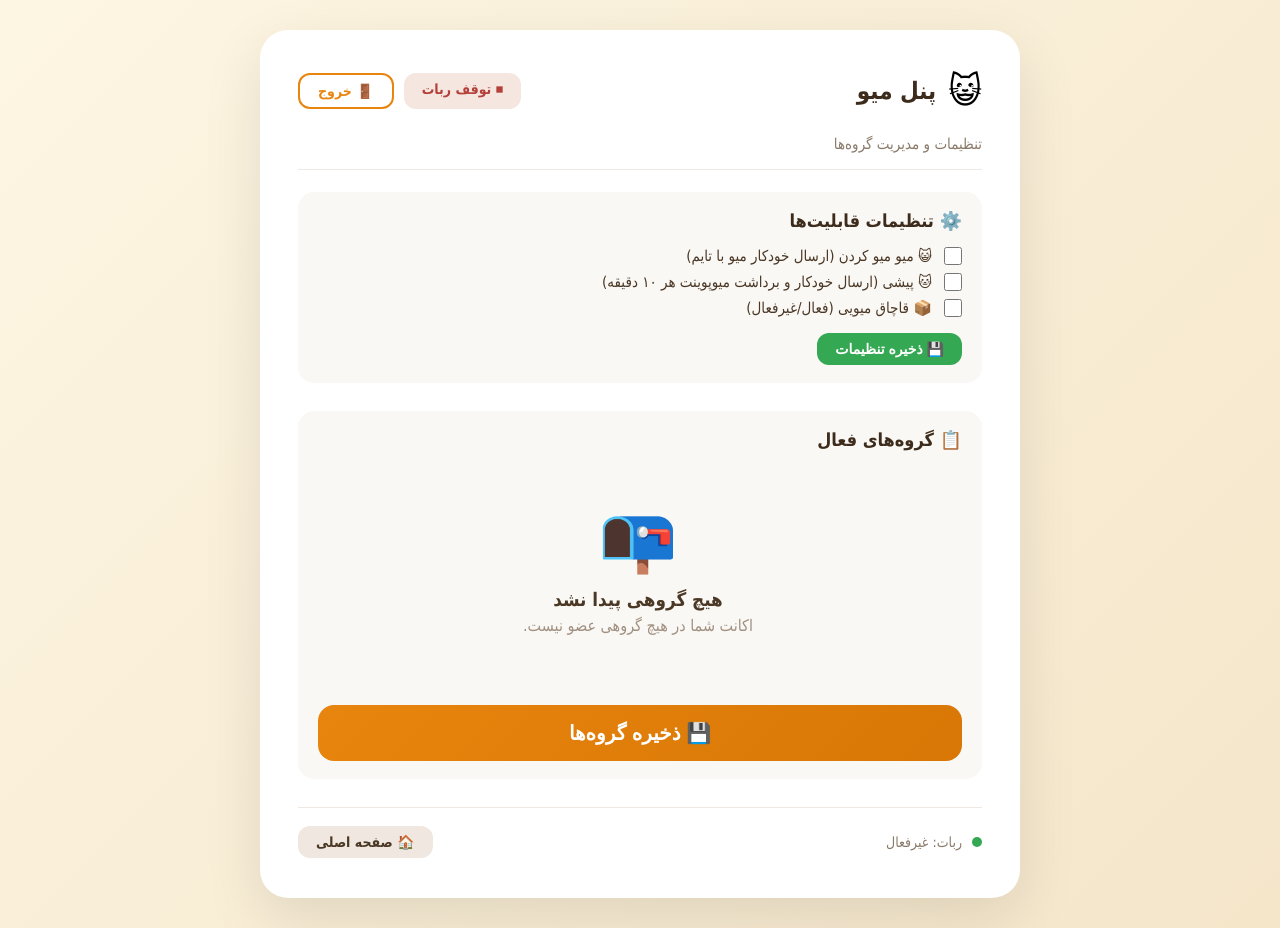
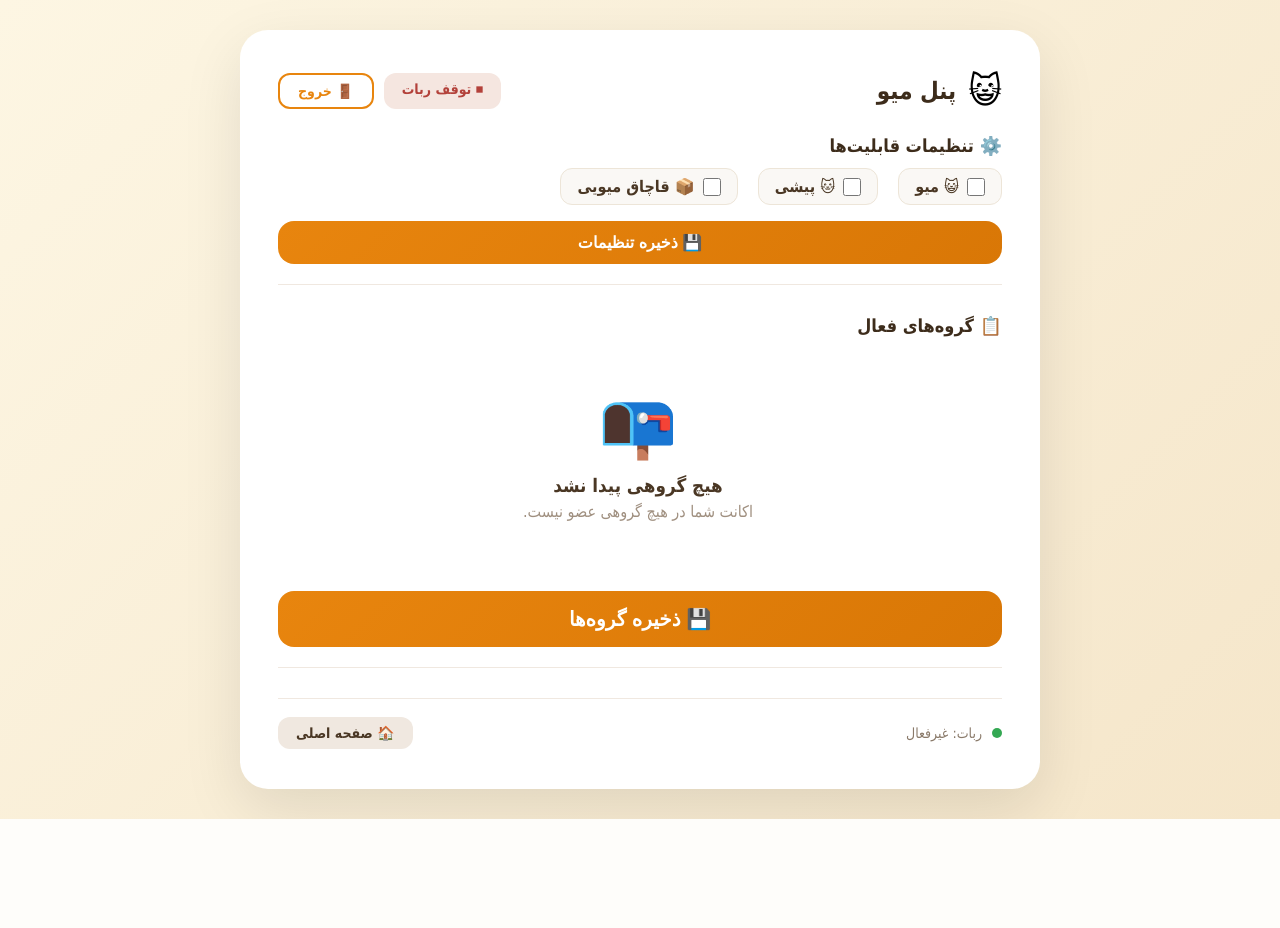
Before and after one commit to FDRIVPN/Selfbot, a Flask app: template templates/dashboard.html in a window 1280 px wide. After the commit the page ends 819 px from the top, so only its background shows below. Run offline with Flask 3, Linux system fonts and the light colour scheme; the template is opened without the code that fills it, so the values that code supplies are empty; parts of the project's set-up code (start-up, migrations or seed data) failed here and were passed over.

Commit message:
Update dashboard.html

```diff
--- a/templates/dashboard.html
+++ b/templates/dashboard.html
@@ -7,7 +7,7 @@
     <style>
         *{margin:0;padding:0;box-sizing:border-box}
         body{font-family:Tahoma,sans-serif;background:linear-gradient(135deg,#fdf6e3,#f5e6ca);min-height:100vh;padding:30px 20px;display:flex;justify-content:center;align-items:flex-start}
-        .container{background:#fff;border-radius:28px;padding:40px 38px;max-width:760px;width:100%;box-shadow:0 20px 60px rgba(0,0,0,.1)}
+        .container{background:#fff;border-radius:28px;padding:40px 38px;max-width:800px;width:100%;box-shadow:0 20px 60px rgba(0,0,0,.1)}
         .header{display:flex;justify-content:space-between;align-items:center;margin-bottom:24px;flex-wrap:wrap;gap:10px}
         .header-left{display:flex;align-items:center;gap:12px}
         .header-left .icon{font-size:36px}
@@ -18,15 +18,8 @@
         .btn-sm-danger:hover{background:#e8ccc4}
         .btn-sm-outline{background:transparent;color:#e8850e;border:2px solid #e8850e}
         .btn-sm-outline:hover{background:#e8850e;color:#fff}
-        .btn-sm-success{background:#34a853;color:#fff}
-        .btn-sm-success:hover{background:#2d9248}
-        .subtitle{color:#8a7a6a;font-size:15px;margin-bottom:22px;border-bottom:1px solid #f0e8e0;padding-bottom:16px}
-        .section{margin-bottom:28px;padding:18px 20px;background:#faf8f5;border-radius:16px}
-        .section-title{font-size:18px;font-weight:700;color:#3d2c1b;margin-bottom:12px;display:flex;align-items:center;gap:10px}
-        .section-title .badge{font-size:12px;background:#e8e0d8;padding:2px 12px;border-radius:20px;color:#6a5a4a}
-        .toggle-group{display:flex;align-items:center;gap:12px;padding:4px 0}
-        .toggle-group label{font-size:15px;color:#4a3724;cursor:pointer}
-        .toggle-group input[type="checkbox"]{width:18px;height:18px;accent-color:#e8850e;cursor:pointer}
+        .section{margin-bottom:30px;padding-bottom:20px;border-bottom:1px solid #f0e8e0}
+        .section-title{font-size:18px;font-weight:700;color:#3d2c1b;margin-bottom:12px}
         .group-list{max-height:400px;overflow-y:auto;margin-bottom:24px;padding-right:4px}
         .group-list::-webkit-scrollbar{width:6px}
         .group-list::-webkit-scrollbar-track{background:#f5f0ea;border-radius:8px}
@@ -42,12 +35,18 @@
         .group-item.selected .badge{background:#e8850e;color:#fff}
         .btn-save{width:100%;padding:16px;background:linear-gradient(135deg,#e8850e,#d97706);color:#fff;border:none;border-radius:16px;font-size:20px;font-weight:700;cursor:pointer;transition:all .3s;margin-top:6px}
         .btn-save:hover{transform:scale(1.02);box-shadow:0 8px 30px rgba(232,133,14,.35)}
+        .toggle-container{display:flex;gap:20px;flex-wrap:wrap;margin:10px 0}
+        .toggle-item{display:flex;align-items:center;gap:8px;background:#faf8f5;padding:8px 16px;border-radius:12px;border:1px solid #ede5d8}
+        .toggle-item input[type="checkbox"]{width:18px;height:18px;accent-color:#e8850e;cursor:pointer}
+        .toggle-item label{font-weight:600;color:#4a3724;cursor:pointer}
         .footer-actions{display:flex;justify-content:space-between;align-items:center;margin-top:20px;padding-top:18px;border-top:1px solid #f0e8e0;flex-wrap:wrap;gap:12px}
         .footer-actions .status{font-size:14px;color:#8a7a6a}
         .footer-actions .status .dot{display:inline-block;width:10px;height:10px;border-radius:50%;margin-left:6px}
         .dot.green{background:#34a853}
         .btn-sm-secondary{background:#f0e8e0;color:#4a3724}
         .btn-sm-secondary:hover{background:#e0d5c8}
+        .btn-sm-success{background:#34a853;color:#fff}
+        .btn-sm-success:hover{background:#2d9248}
         .empty-state{text-align:center;padding:40px 20px;color:#a09080}
         .empty-state .big-icon{font-size:64px;margin-bottom:12px}
         .empty-state h3{color:#4a3724;margin-bottom:6px}
@@ -63,32 +62,33 @@
                 <a href="/logout" class="btn-sm btn-sm-outline">🚪 خروج</a>
             </div>
         </div>
-        <p class="subtitle">تنظیمات و مدیریت گروه‌ها</p>
 
         <!-- تنظیمات قابلیت‌ها -->
-        <form method="post" action="/save_settings">
         <div class="section">
             <div class="section-title">⚙️ تنظیمات قابلیت‌ها</div>
-                <div class="toggle-group">
-                    <input type="checkbox" name="meow" id="meow" {% if settings.meow %}checked{% endif %}>
-                    <label for="meow">😺 میو میو کردن (ارسال خودکار میو با تایم)</label>
+            <form method="post" action="/save_settings">
+                <div class="toggle-container">
+                    <div class="toggle-item">
+                        <input type="checkbox" name="meow_enabled" id="meow_enabled" {% if meow_enabled %}checked{% endif %}>
+                        <label for="meow_enabled">😺 میو</label>
                     </div>
-                <div class="toggle-group">
-                    <input type="checkbox" name="fish" id="fish" {% if settings.fish %}checked{% endif %}>
-                    <label for="fish">🐱 پیشی (ارسال خودکار و برداشت میوپوینت هر ۱۰ دقیقه)</label>
+                    <div class="toggle-item">
+                        <input type="checkbox" name="fish_enabled" id="fish_enabled" {% if fish_enabled %}checked{% endif %}>
+                        <label for="fish_enabled">🐱 پیشی</label>
                     </div>
-                <div class="toggle-group">
-                    <input type="checkbox" name="smuggle" id="smuggle" {% if settings.smuggle %}checked{% endif %}>
-                    <label for="smuggle">📦 قاچاق میویی (فعال/غیرفعال)</label>
+                    <div class="toggle-item">
+                        <input type="checkbox" name="smuggle_enabled" id="smuggle_enabled" {% if smuggle_enabled %}checked{% endif %}>
+                        <label for="smuggle_enabled">📦 قاچاق میویی</label>
                     </div>
-                <button type="submit" class="btn-sm btn-sm-success" style="margin-top:12px;">💾 ذخیره تنظیمات</button>
                 </div>
+                <button type="submit" class="btn-save" style="padding:12px;font-size:16px">💾 ذخیره تنظیمات</button>
             </form>
+        </div>
 
         <!-- انتخاب گروه‌ها -->
-        <form method="post" action="/save_groups">
         <div class="section">
             <div class="section-title">📋 گروه‌های فعال</div>
+            <form method="post" action="/save_groups">
                 <div class="group-list">
                     {% if groups %}
                         {% for group in groups %}
@@ -103,8 +103,8 @@
                     {% endif %}
                 </div>
                 <button type="submit" class="btn-save">💾 ذخیره گروه‌ها</button>
+            </form>
         </div>
-        </form>
 
         <div class="footer-actions">
             <span class="status"><span class="dot green"></span> ربات: <span id="bot-status">{% if selected %}فعال{% else %}غیرفعال{% endif %}</span></span>
```
Lines whose indentation alone changed are shown as unchanged.
